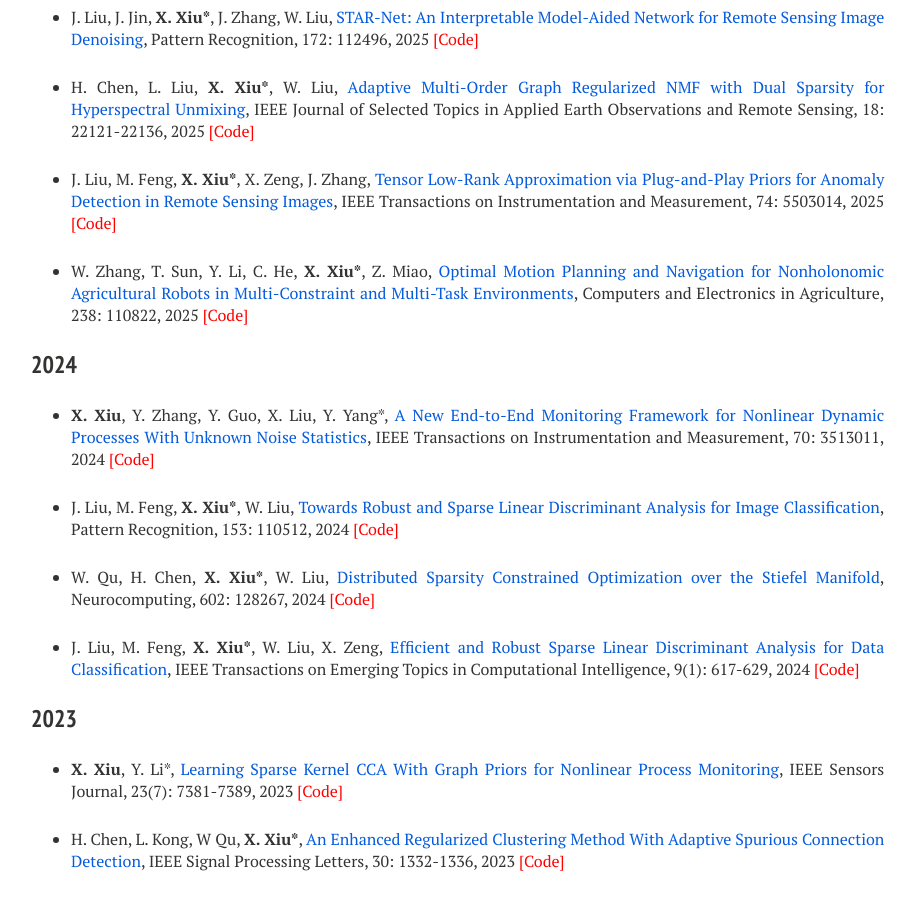
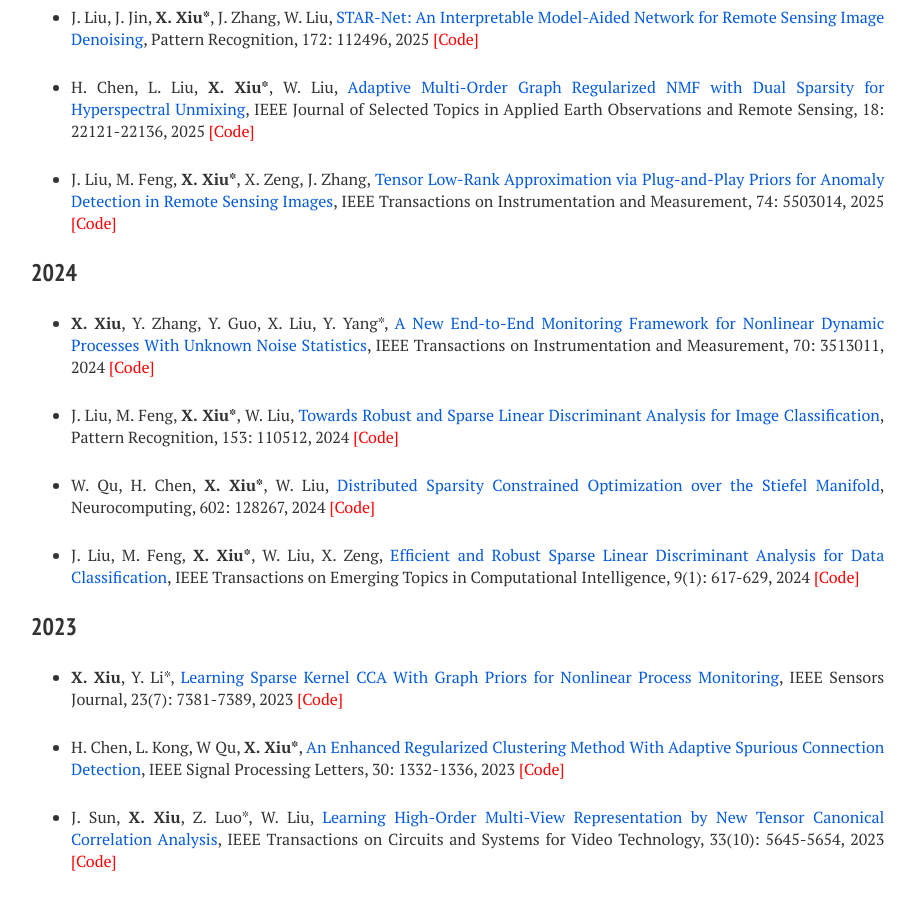
Before and after one commit to xianchaoxiu/xianchaoxiu.github.io, a Jekyll site: the page built from publications/index.md, in a window 1280 px wide and 900 px high, scrolled down 408 px. Shown: the whole window, without its empty margins (289-1205 px from the left). Built offline with Jekyll 4.4.1, drawn with Linux system fonts in a browser that asks for light colours; nearby versions of some CDN libraries.

Commit message:
Update index.md

```diff
--- a/publications/index.md
+++ b/publications/index.md
@@ -24,8 +24,6 @@ share: false
 * H. Chen, L. Liu, <b>X. Xiu*</b>, W. Liu, <a href="https://doi.org/10.1109/JSTARS.2025.3602505" class="textlink" target="_blank">Adaptive Multi-Order Graph Regularized NMF with Dual Sparsity for Hyperspectral Unmixing</a>, IEEE Journal of Selected Topics in Applied Earth Observations and Remote Sensing, 18: 22121-22136, 2025 <a href="https://github.com/xianchaoxiu/MOGNMF" class="textlink" target="_blank" style="color: red;">[Code]</a>
 
 * J. Liu, M. Feng, <b>X. Xiu*</b>, X. Zeng, J. Zhang, <a href="https://doi.org/10.1109/TIM.2025.3553235" class="textlink" target="_blank">Tensor Low-Rank Approximation via Plug-and-Play Priors for Anomaly Detection in Remote Sensing Images</a>, IEEE Transactions on Instrumentation and Measurement, 74: 5503014, 2025 <a href="https://github.com/xianchaoxiu/PnP-TLRA" class="textlink" target="_blank" style="color: red;">[Code]</a>
-
-* W. Zhang, T. Sun, Y. Li, C. He, <b>X. Xiu*</b>, Z. Miao, <a href="https://doi.org/10.1016/j.compag.2025.110822" class="textlink" target="_blank">Optimal Motion Planning and Navigation for Nonholonomic Agricultural Robots in Multi-Constraint and Multi-Task Environments</a>, Computers and Electronics in Agriculture, 238: 110822, 2025 <a href="https://github.com/xianchaoxiu/MPAR" class="textlink" target="_blank" style="color: red;">[Code]</a>
 
 
 ### 2024
```
